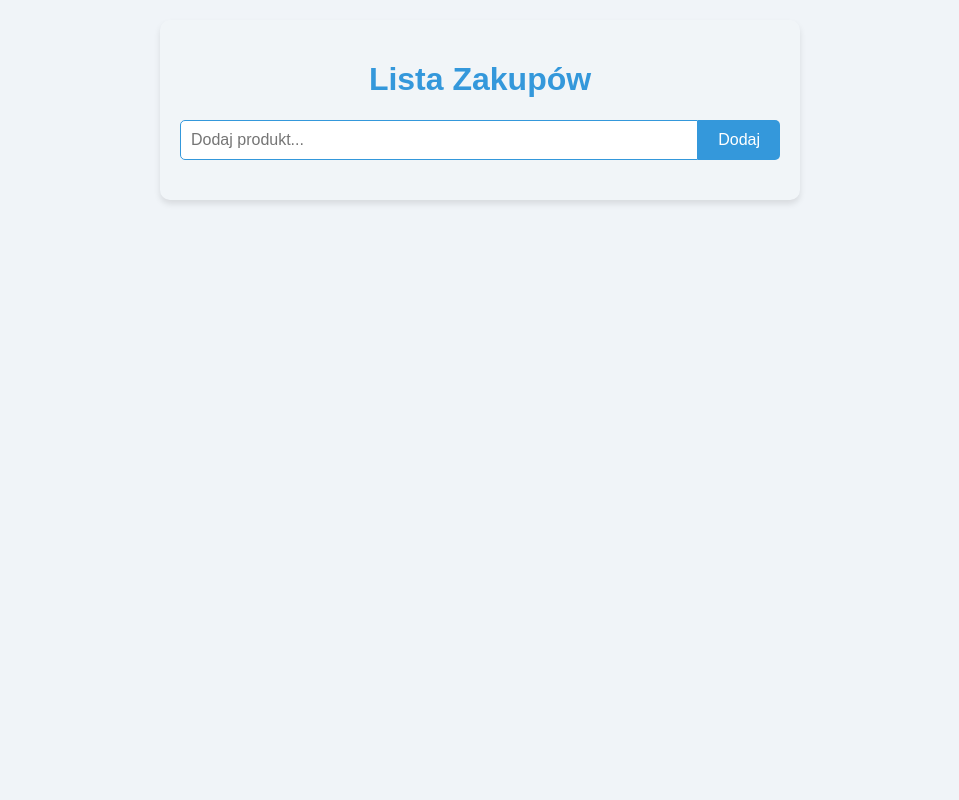
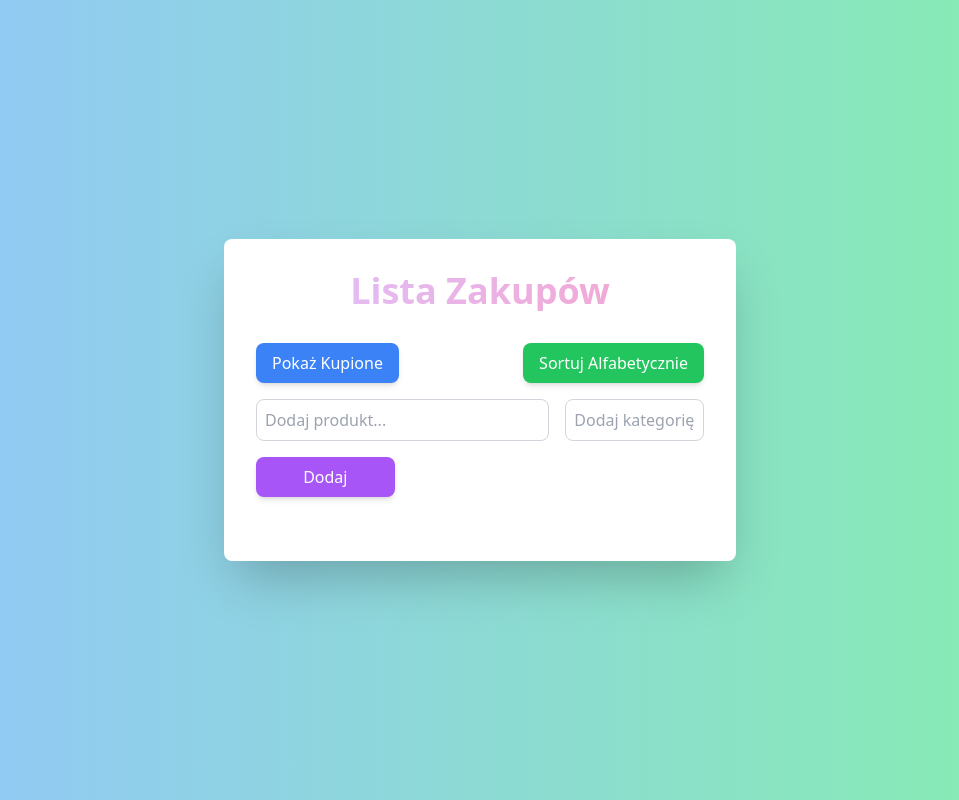
Before and after one commit to maxwaselk/todo, a plain HTML site: page index.html in a window 1280 px wide. Shown: the whole page, without its empty margins (160-1119 px from the left). Drawn offline with nearby package versions, Linux system fonts and the light colour scheme.

Commit message:
Update index.html

```diff
--- a/index.html
+++ b/index.html
@@ -1,25 +1,48 @@
 <!DOCTYPE html>
-<html lang="pl">
+<html lang="pl" class="dark">
 <head>
     <meta charset="UTF-8">
     <meta name="viewport" content="width=device-width, initial-scale=1.0">
     <title>Lista Zakupów</title>
-    <link rel="stylesheet" href="/todo/styles.css">
-    <link rel="stylesheet" href="https://cdnjs.cloudflare.com/ajax/libs/font-awesome/6.4.0/css/all.min.css">
+    <!-- Import Tailwind CSS -->
+    <script src="https://cdn.tailwindcss.com"></script>
+    <script>
+        tailwind.config = {
+            darkMode: 'media', // Automatyczny tryb ciemny na podstawie preferencji systemu
+        }
+    </script>
     <link rel="manifest" href="/todo/manifest.json">
     <link rel="icon" type="image/png" href="/todo/icon-192x192.png">
     <meta name="theme-color" content="#3498db">
 </head>
-<body>
-    <div class="container">
-        <h1>Lista Zakupów</h1>
-        <form id="shopping-form">
-            <input type="text" id="item-input" placeholder="Dodaj produkt..." required>
-            <button type="submit" id="add-button">Dodaj</button>
+<body class="min-h-screen bg-gradient-to-r from-blue-300 to-green-300 dark:from-gray-800 dark:to-gray-900 flex items-center justify-center">
+    <div class="container bg-white dark:bg-gray-700 shadow-2xl rounded-lg p-8 max-w-lg">
+        <h1 class="hologram text-4xl font-bold text-center mb-8 bg-gradient-to-r from-purple-400 to-pink-500 bg-clip-text text-transparent animate-pulse" id="title">Lista Zakupów</h1>
+
+        <!-- Powiadomienia -->
+        <div id="notification-container" class="fixed top-4 right-4 space-y-4"></div>
+
+        <!-- Filtruj i sortuj -->
+        <div class="filter-sort flex justify-between mb-4">
+            <button id="filter-bought" class="filter-btn bg-blue-500 text-white px-4 py-2 rounded-lg shadow-md transition duration-300 ease-in-out transform hover:scale-105 hover:bg-blue-600">
+                Pokaż Kupione
+            </button>
+            <button id="sort-items" class="sort-btn bg-green-500 text-white px-4 py-2 rounded-lg shadow-md transition duration-300 ease-in-out transform hover:scale-105 hover:bg-green-600">
+                Sortuj Alfabetycznie
+            </button>
+        </div>
+
+        <form id="shopping-form" class="grid grid-cols-1 sm:grid-cols-3 gap-4 mb-8">
+            <input type="text" id="item-input" class="col-span-2 p-2 border border-gray-300 dark:border-gray-600 rounded-lg" placeholder="Dodaj produkt..." required>
+            <input type="text" id="category-input" class="col-span-2 sm:col-span-1 p-2 border border-gray-300 dark:border-gray-600 rounded-lg" placeholder="Dodaj kategorię (opcjonalnie)">
+            <button type="submit" id="add-button" class="col-span-2 sm:col-span-1 bg-purple-500 text-white px-4 py-2 rounded-lg shadow-md transition duration-300 ease-in-out transform hover:scale-105 hover:bg-purple-600">
+                <i class="fas fa-plus"></i> Dodaj
+            </button>
         </form>
-        <ul id="shopping-list"></ul>
+
+        <ul id="shopping-list" class="space-y-4"></ul>
     </div>
-    <div id="notification-container"></div>
+
     <script src="/todo/script.js"></script>
 </body>
 </html>
```
